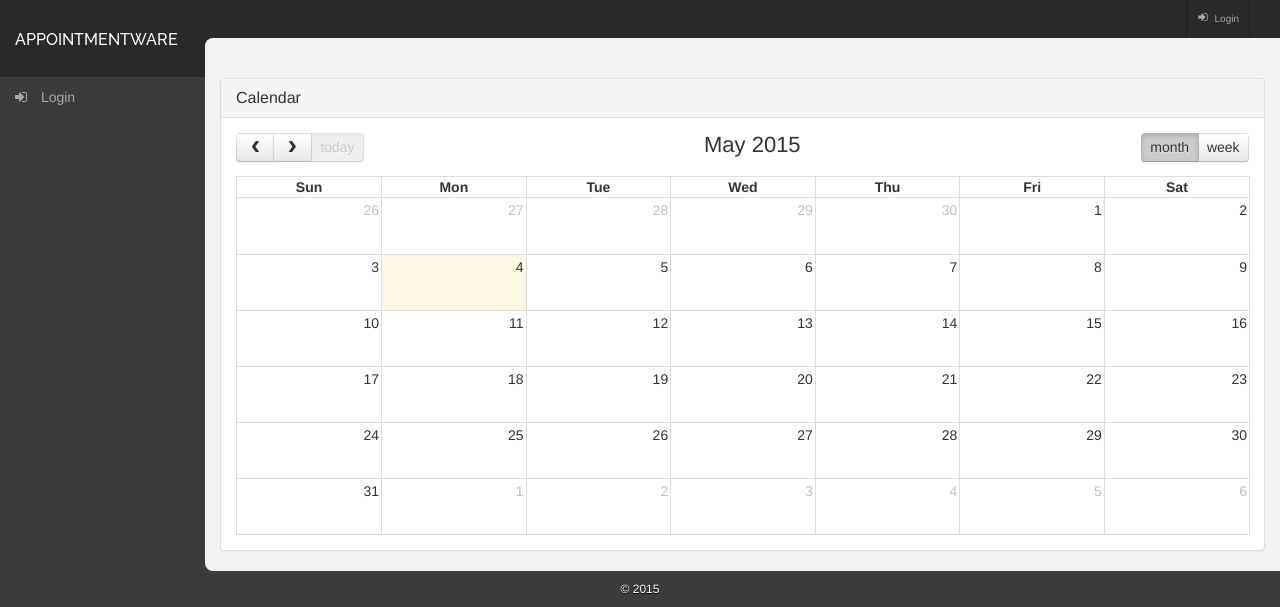
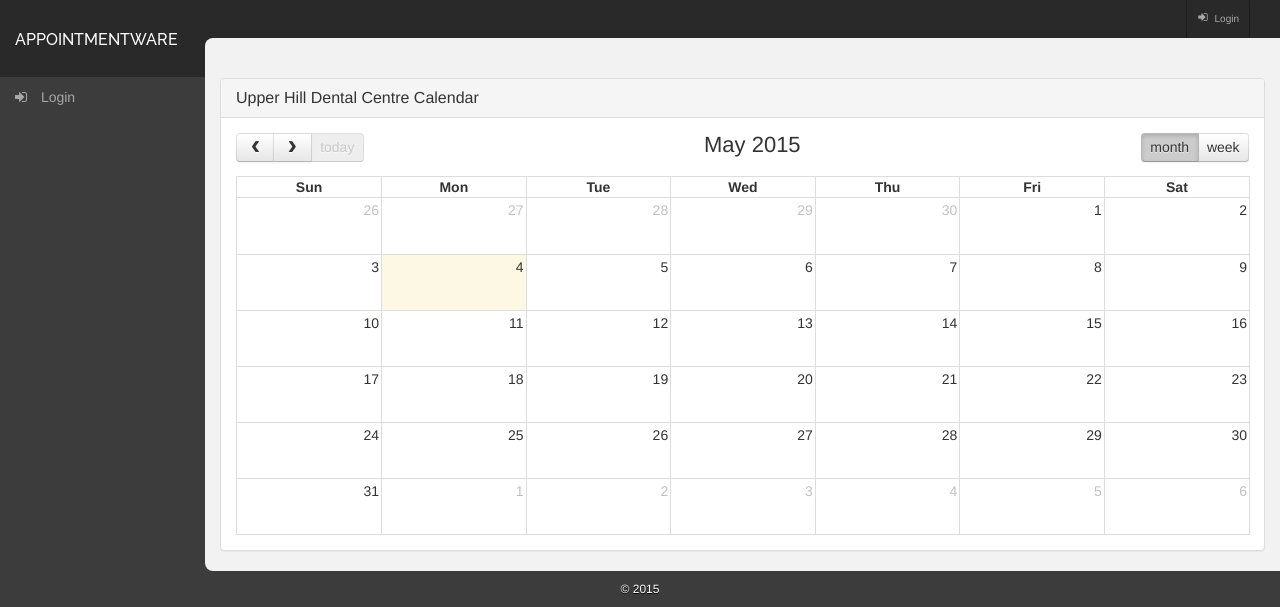
Before and after one commit to moshthepitt/apr, a Django app: template appointments/templates/appointments/home.html in a window 1280 px wide. Shown: the top 607 px of the page. Run offline with Django 3.2, Linux system fonts and the light colour scheme; the template is opened without the code that fills it, so the values that code supplies are empty; some libraries are stand-ins or nearby versions; some web fonts are replaced.

```diff
--- a/appointments/templates/appointments/home.html
+++ b/appointments/templates/appointments/home.html
@@ -6,13 +6,13 @@
 	<link rel="stylesheet" href="{% static 'fullcalendar-resourceview/css/fullcalendar.min.css' %}" media="all" type="text/css" />
 	<link rel="stylesheet" href="{% static 'css/print.css' %}" media="print" type="text/css" />
 {% endblock %}
-{% block title %}{% trans "Calendar" %}{% endblock %}
+{% block title %}{% trans "Upper Hill Dental Centre Calendar" %}{% endblock %}
 {% block main_content %}
 
 	<div class="panel panel-default">
 	  <div class="panel-heading">
 	    <h3 class="panel-title">
-	    {% block calendar_title %}{% trans "Calendar" %}{% endblock %}
+	    {% block calendar_title %}{% trans "Upper Hill Dental Centre Calendar" %}{% endblock %}
 	    </h3>
 	  </div>
 	  <div class="panel-body">
@@ -41,7 +41,7 @@
 					{% for venue in venues %}
 						{
 							'id': '{{venue.id}}',
-							'name': '{{venue.name}}'
+							'name': '{{venue.name|upper}}'
 						},
 					{% endfor %}
 				],
@@ -57,8 +57,25 @@
 				maxTime: "19:00",
 				eventClick: function(calEvent, jsEvent, view) {
 					window.location.href = "/appointments/view/" + calEvent.id;
+				},
+				allDayText: "",
+				eventAfterAllRender: function(view) {
+					if (view.name == "resourceDay") {
+						$('.fc-day-grid .fc-content-skeleton td').each(function(i, obj) {
+							if (i > 0) {
+								// $(this).text("sex" + view.start.format());
+								$(this).html('<div class="top-info">' +
+									  '<div><span class="top-title">07:00 - 02:00</span>: Dr. Oramis</div>' +
+									  '<div><span class="top-title">02:00 - 06:00</span>: Dr. Oramis</div>' +
+									  '<div><span class="top-title">DSAS</span>: </div>' +
+									'</div>'
+								);
+							}
+						});
+					}
 				}
 			});
+
 		});
 	</script>
 	{% endblock %}
--- a/doctors/templates/doctors/doctor_calendar.html
+++ b/doctors/templates/doctors/doctor_calendar.html
@@ -19,7 +19,7 @@
 				{% for venue in venues %}
 					{
 						'id': '{{venue.id}}',
-						'name': '{{venue.name}}'
+						'name': '{{venue.name|upper}}'
 					},
 				{% endfor %}
 			],
--- a/static/css/print.css
+++ b/static/css/print.css
@@ -17,8 +17,8 @@
 
 /* Hidden items */
 .panel-heading,
-.fc-resourceDay-view .fc-day-grid,
-.fc-agenda-view .fc-day-grid {
+/*.fc-resourceDay-view .fc-day-grid,*/
+/*.fc-agenda-view .fc-day-grid*/ {
 	display:none;
 }
 
--- a/static/css/style.css
+++ b/static/css/style.css
@@ -1,3 +1,16 @@
 .fc h2 {
   font-size:22px;
 }
+
+.fc-agenda-view .fc-day-grid .fc-row .fc-content-skeleton {
+  padding-bottom: 0!important;
+}
+
+.top-info {
+	margin:0 auto;
+	padding:5px 10px;
+}
+
+.top-title {
+	font-weight:bold;
+}
```
